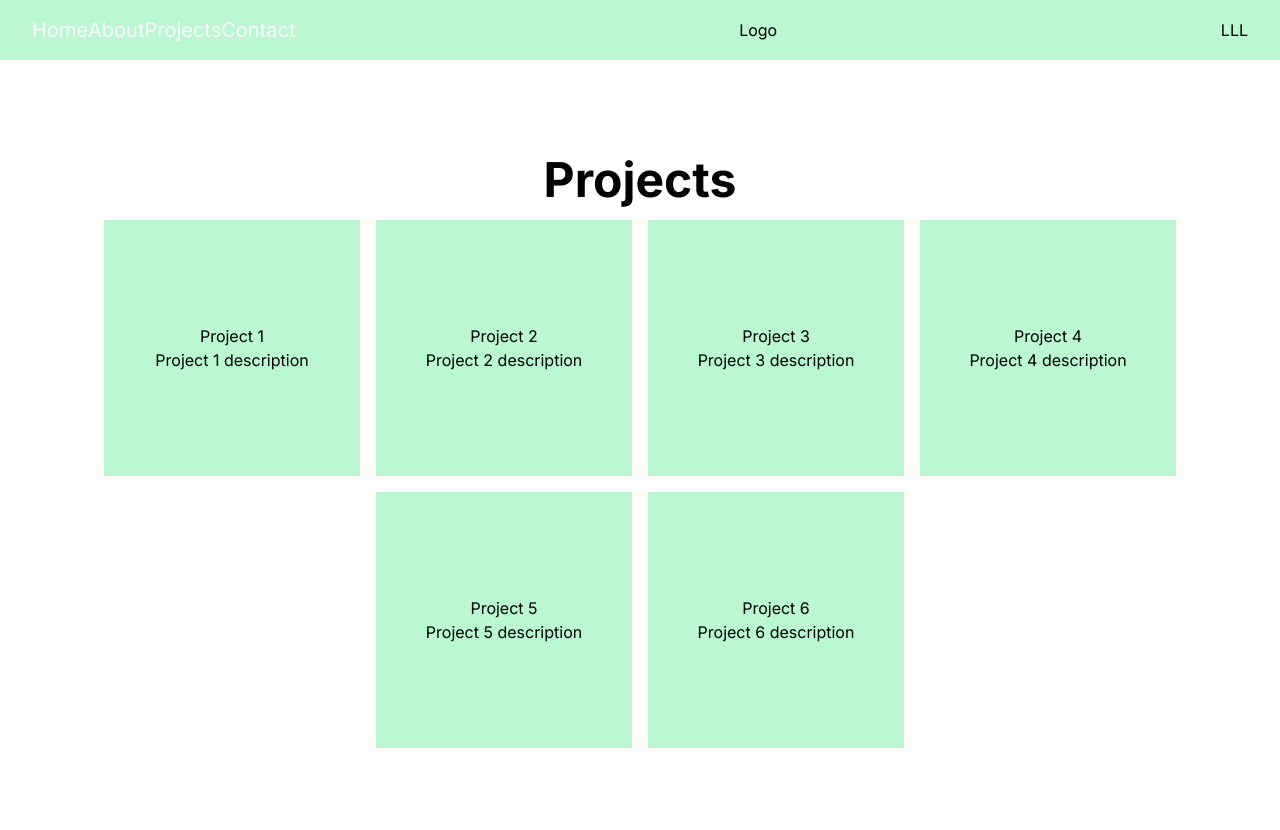
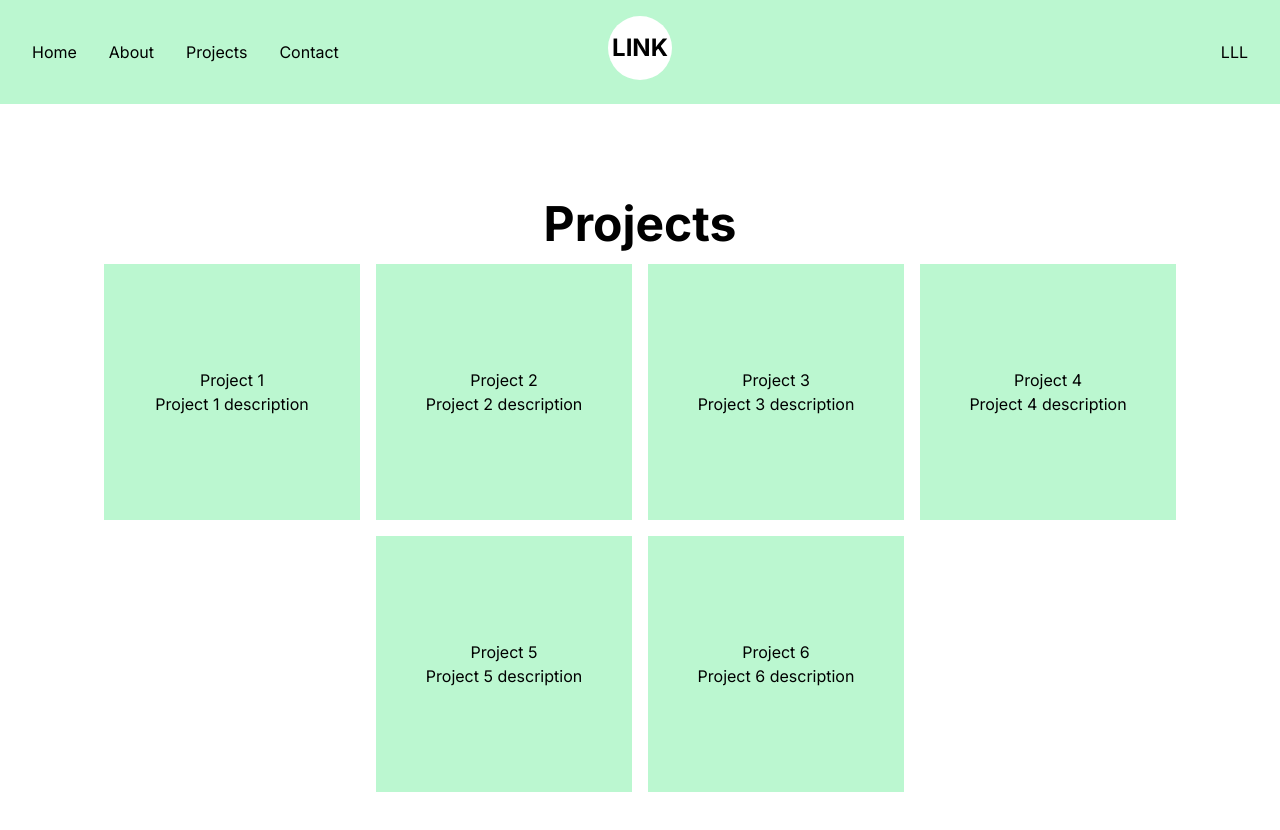
Before and after one commit to Gavinpiy/portfolio, a Next.js app: page /projects in a window 1280 px wide. Shown: the top 830 px of the page. Built offline with nearby package versions, Linux system fonts and the light colour scheme.

Commit message:
added logo and link underline animations

```diff
--- a/components/Header.jsx
+++ b/components/Header.jsx
@@ -1,29 +1,28 @@
 import Link from "next/link";
+import { Logo } from "./Logo";
+
+const CustomLink = ({ href, title, className = "" }) => {
+  return (
+    <Link href={href} className={`${className} relative group`}>
+      {title}
+      <span
+        className="h-[1px] inline-block bg-black w-0 absolute left-0 -bottom-0.5
+      group-hover:w-full transition-[width] ease duration-300"
+      ></span>
+    </Link>
+  );
+};
 
 const Header = () => {
   return (
-    <header className="flex bg-green-200 items-center py-4 px-8 justify-between">
-      <nav className="flex just">
-        <Link href="/">
-          <p
-            className="text-xl  text-white hover:underline
-        "
-          >
-            Home
-          </p>
-        </Link>
-        <Link href="/about">
-          <p className="text-xl  text-white hover:underline">About</p>
-        </Link>
-        <Link href="/projects">
-          <p className="text-xl  text-white hover:underline">Projects</p>
-        </Link>
-        <Link href="/contact">
-          <p className="text-xl  text-white hover:underline">Contact</p>
-        </Link>
+    <header className="flex bg-green-200 items-center py-10 px-8 justify-between w-full">
+      <nav className="flex">
+        <CustomLink href="/" title="Home" className="mr-4 " />
+        <CustomLink href="/about" title="About" className="mx-4" />
+        <CustomLink href="/projects" title="Projects " className="mx-4" />
+        <CustomLink href="/contact" title="Contact" className="mx-4" />
       </nav>
 
-      <h2>Logo</h2>
       <nav>
         <Link href="/" target={"blank"}>
           L
@@ -35,6 +34,10 @@ const Header = () => {
           L
         </Link>
       </nav>
+
+      <div className="absolute left-[50%] top-2 translate-x-[-50%]">
+        <Logo />
+      </div>
     </header>
   );
 };
--- /dev/null
+++ b/components/Logo.jsx
@@ -0,0 +1,27 @@
+import React from "react";
+import Link from "next/link";
+import { motion } from "framer-motion";
+
+const MotionLink = motion(Link);
+
+export const Logo = () => {
+  return (
+    <div className="flex justify-center items-center mt-2">
+      <MotionLink
+        href="/"
+        className="w-16 h-16 items-center flex justify-center rounded-full bg-white font-bold text-2xl"
+        whileHover={{
+          scale: 1.3,
+          backgroundColor: "#5d7564",
+          transition: {
+            duration: 0.7,
+            repeat: Infinity,
+            repeatType: "reverse",
+          },
+        }}
+      >
+        LINK{" "}
+      </MotionLink>
+    </div>
+  );
+};
```
